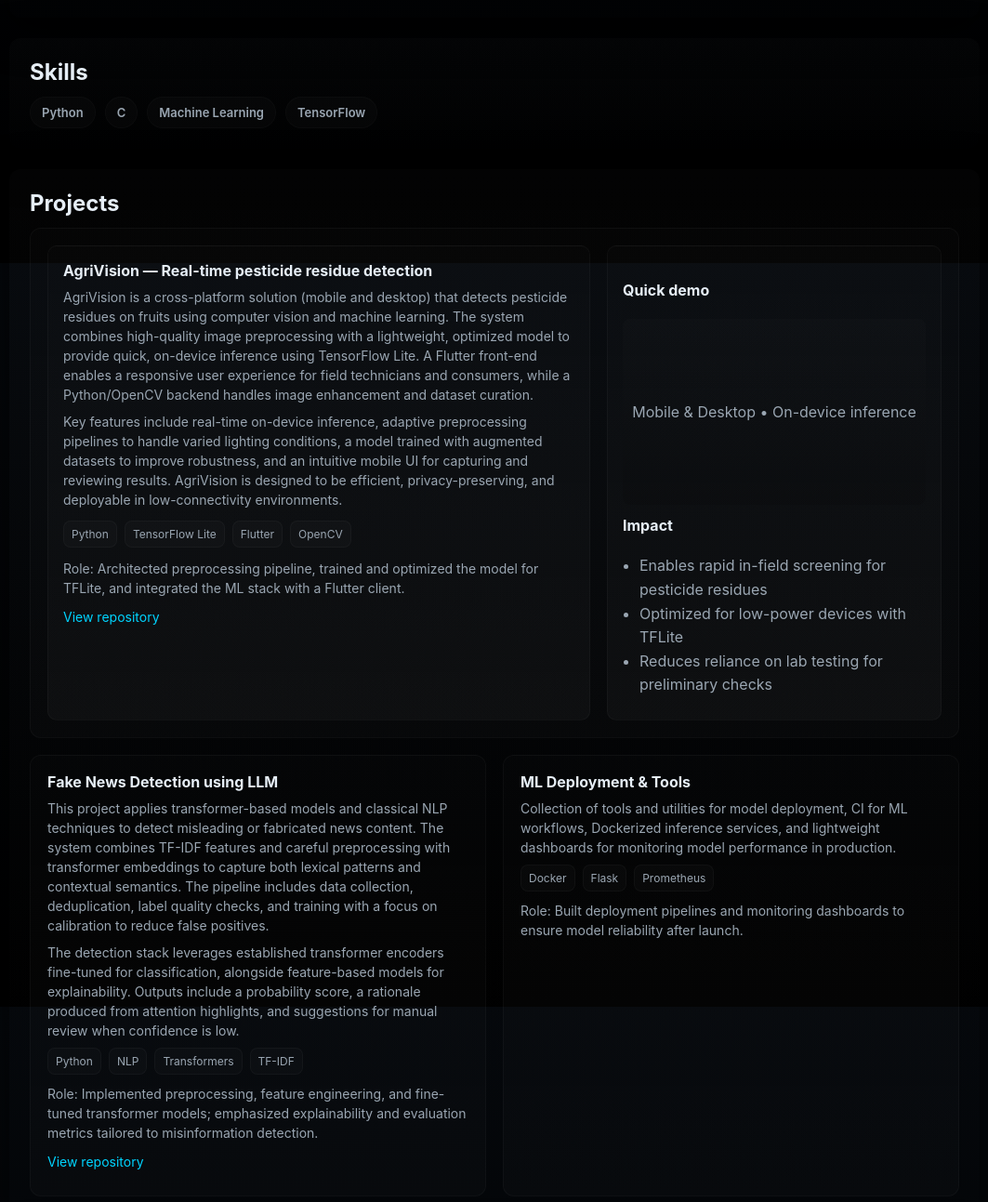
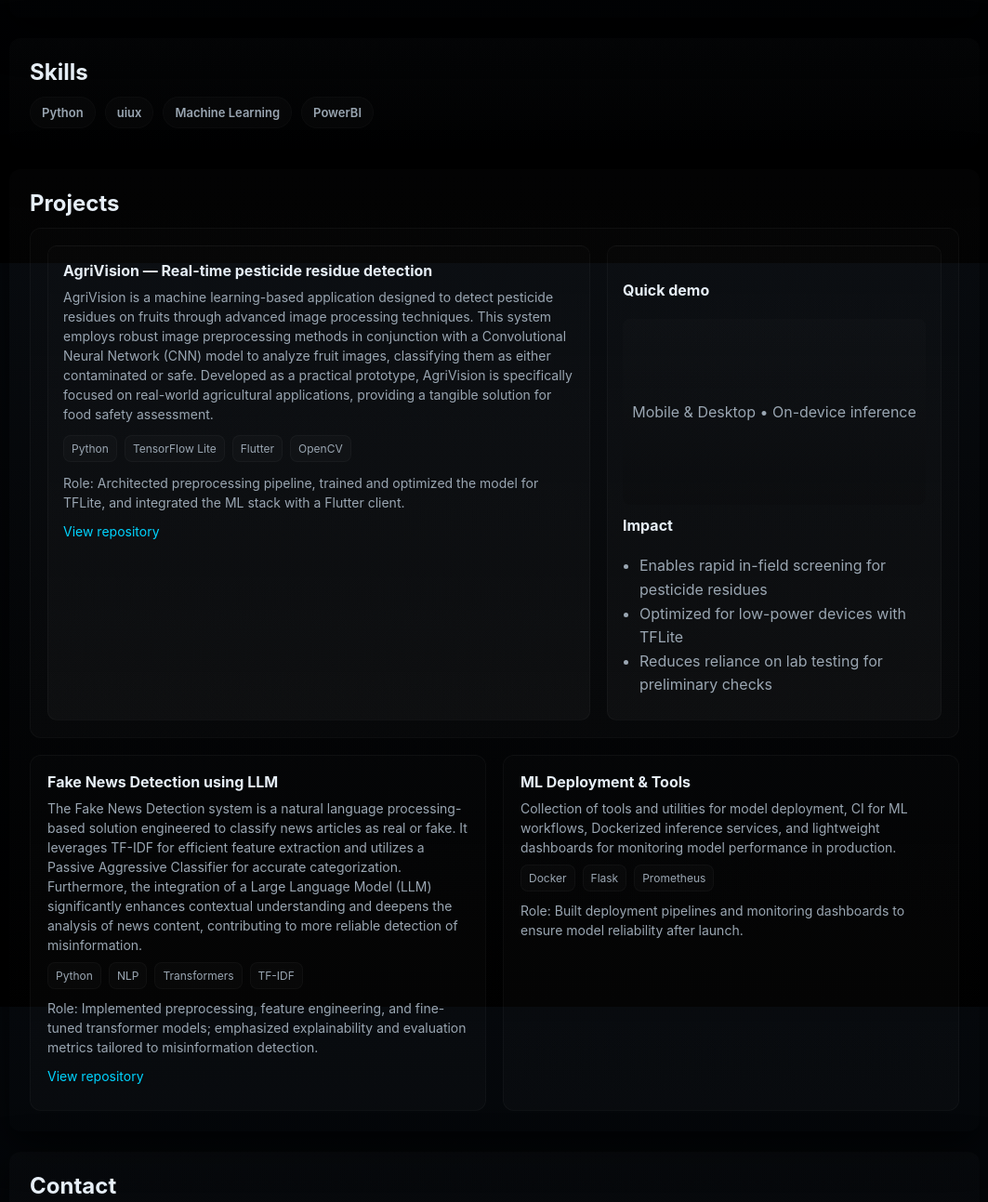
Before and after one commit to satish-soragaon/satish-soragaon.github.io, a plain HTML site: page index.html in a window 1280 px wide. Shown: the part 517-1810 px from the top of the page at 93% size, without its empty margins (108-1171 px from the left). Drawn offline with Linux system fonts and the light colour scheme.

Commit message:
project changed

```diff
--- a/index.html
+++ b/index.html
@@ -154,9 +154,9 @@
                     <h2>Skills</h2>
                     <div class="skills">
                         <div class="skill">Python</div>
-                        <div class="skill">C</div>
+                        <div class="skill">uiux</div>
                         <div class="skill">Machine Learning</div>
-                        <div class="skill">TensorFlow</div>
+                        <div class="skill">PowerBI</div>
                     </div>
                 </section>
 
@@ -169,8 +169,8 @@
                                 <div class="meta">
                                     <h3>AgriVision — Real-time pesticide residue detection</h3>
                                 </div>
-                                <p>AgriVision is a cross-platform solution (mobile and desktop) that detects pesticide residues on fruits using computer vision and machine learning. The system combines high-quality image preprocessing with a lightweight, optimized model to provide quick, on-device inference using TensorFlow Lite. A Flutter front-end enables a responsive user experience for field technicians and consumers, while a Python/OpenCV backend handles image enhancement and dataset curation.</p>
-                                <p>Key features include real-time on-device inference, adaptive preprocessing pipelines to handle varied lighting conditions, a model trained with augmented datasets to improve robustness, and an intuitive mobile UI for capturing and reviewing results. AgriVision is designed to be efficient, privacy-preserving, and deployable in low-connectivity environments.</p>
+                                <p>AgriVision is a machine learning-based application designed to detect pesticide residues on fruits through advanced image processing techniques. This system employs robust image preprocessing methods in conjunction with a Convolutional Neural Network (CNN) model to analyze fruit images, classifying them as either contaminated or safe. Developed as a practical prototype, AgriVision is specifically focused on real-world agricultural applications, providing a tangible solution for food safety assessment.</p>
+                                <p></p>
                                 <div class="tech" style="margin-top:12px">
                                     <span class="chip">Python</span>
                                     <span class="chip">TensorFlow Lite</span>
@@ -197,8 +197,7 @@
                             <div class="meta">
                                 <h3>Fake News Detection using LLM</h3>
                             </div>
-                            <p>This project applies transformer-based models and classical NLP techniques to detect misleading or fabricated news content. The system combines TF-IDF features and careful preprocessing with transformer embeddings to capture both lexical patterns and contextual semantics. The pipeline includes data collection, deduplication, label quality checks, and training with a focus on calibration to reduce false positives.</p>
-                            <p>The detection stack leverages established transformer encoders fine-tuned for classification, alongside feature-based models for explainability. Outputs include a probability score, a rationale produced from attention highlights, and suggestions for manual review when confidence is low.</p>
+                            <p>The Fake News Detection system is a natural language processing-based solution engineered to classify news articles as real or fake. It leverages TF-IDF for efficient feature extraction and utilizes a Passive Aggressive Classifier for accurate categorization. Furthermore, the integration of a Large Language Model (LLM) significantly enhances contextual understanding and deepens the analysis of news content, contributing to more reliable detection of misinformation.</p>
                             <div class="tech">
                                 <span class="chip">Python</span>
                                 <span class="chip">NLP</span>
```
Also changed, not shown: assets/profile.jpg.
